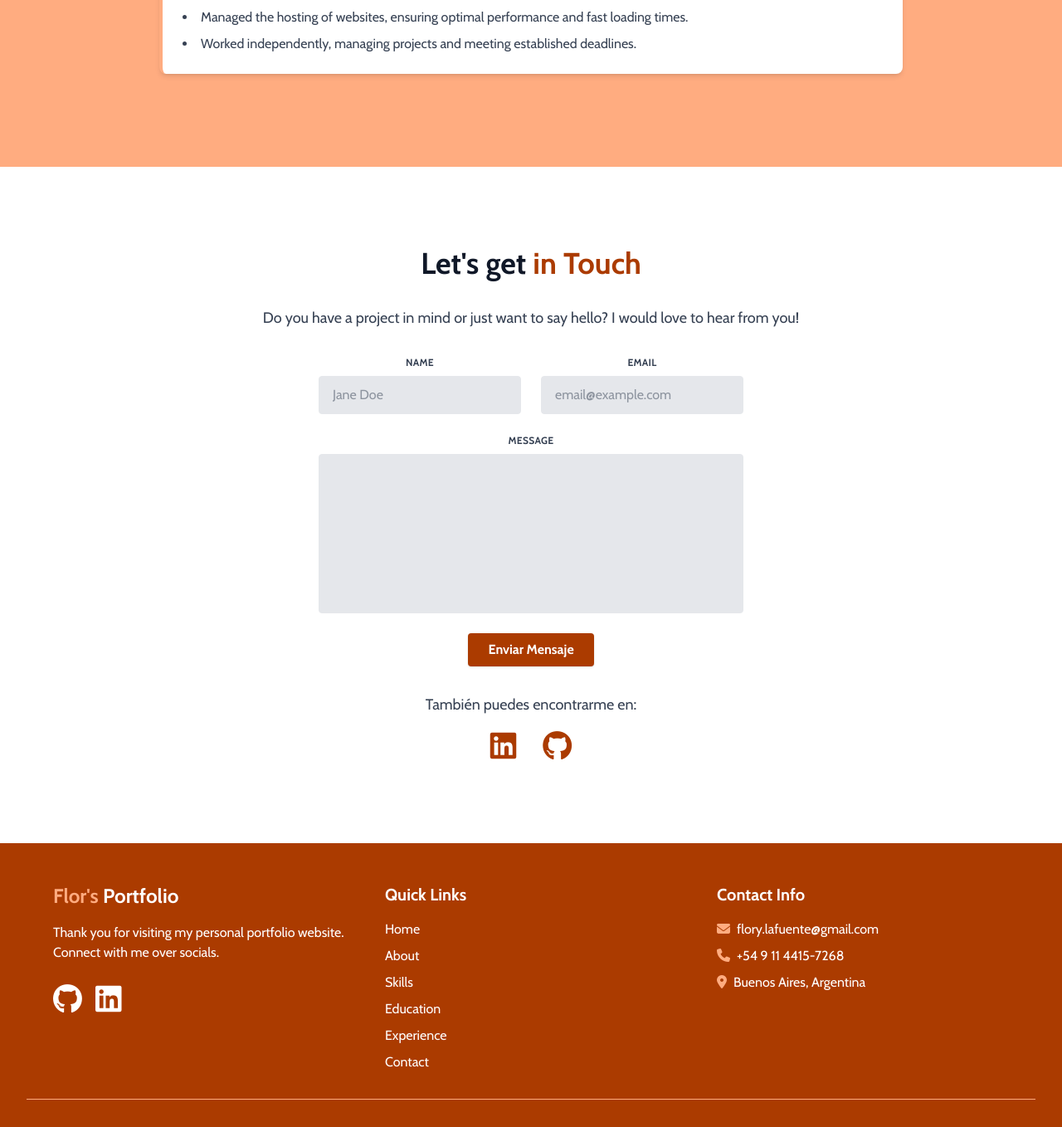
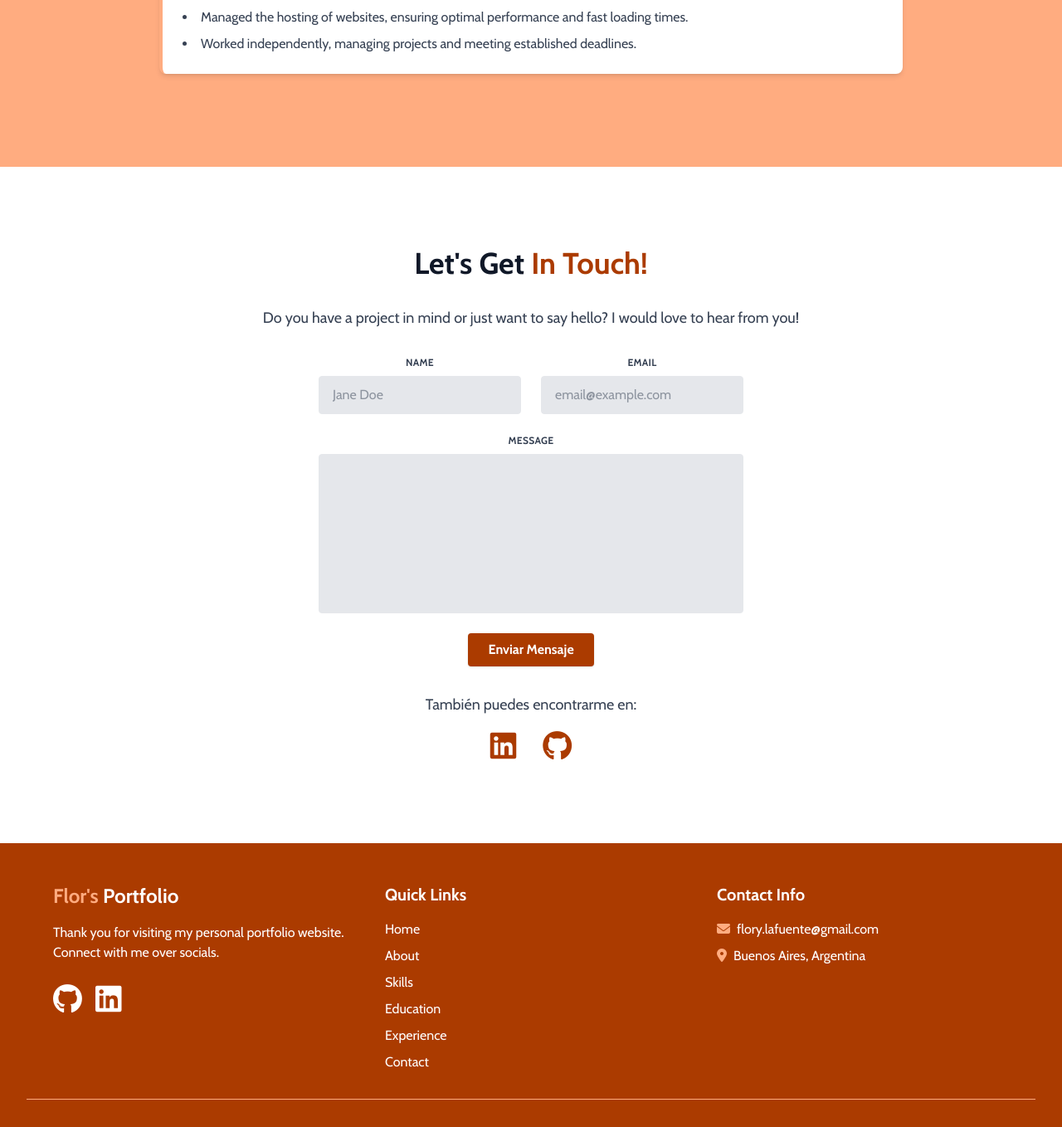
Before and after one commit to flor-lafuente/my-portfolio-clean, an Angular app: page / in a window 1280 px wide. Shown: the part 3731-5089 px from the top of the page at 83% size. Built offline with nearby package versions, Linux system fonts and the light colour scheme.

Commit message:
footer and contact changes

```diff
--- a/src/app/components/footer/footer.component.html
+++ b/src/app/components/footer/footer.component.html
@@ -41,12 +41,12 @@
           </span>
           <span>flory.lafuente&#64;gmail.com</span>
         </li>
-        <li class="flex items-center justify-center md:justify-start">
+        <!-- <li class="flex items-center justify-center md:justify-start">
           <span class="mr-2 text-[#ffac80]">
             <i class="fas fa-phone"></i>
           </span>
           <span>+54 9 11 4415-7268</span>
-        </li>
+        </li> -->
         <li class="flex items-center justify-center md:justify-start">
           <span class="mr-2 text-[#ffac80]">
             <i class="fas fa-map-marker-alt"></i>
--- a/src/app/sections/contact/contact.component.html
+++ b/src/app/sections/contact/contact.component.html
@@ -1,7 +1,7 @@
 <section id="contact" class="py-16 md:py-24 px-8 bg-white text-center">
   <div class="max-w-4xl mx-auto">
     <h2 class="text-3xl md:text-4xl font-bold text-gray-900 mb-8">
-      Let's get <span class="text-[#ab3b00]">in Touch</span>
+      Let's Get <span class="text-[#ab3b00]">In Touch!</span>
     </h2>
     <p class="text-lg text-gray-700 mb-8 max-w-2xl mx-auto">
       Do you have a project in mind or just want to say hello? I would love to hear from you!
```
